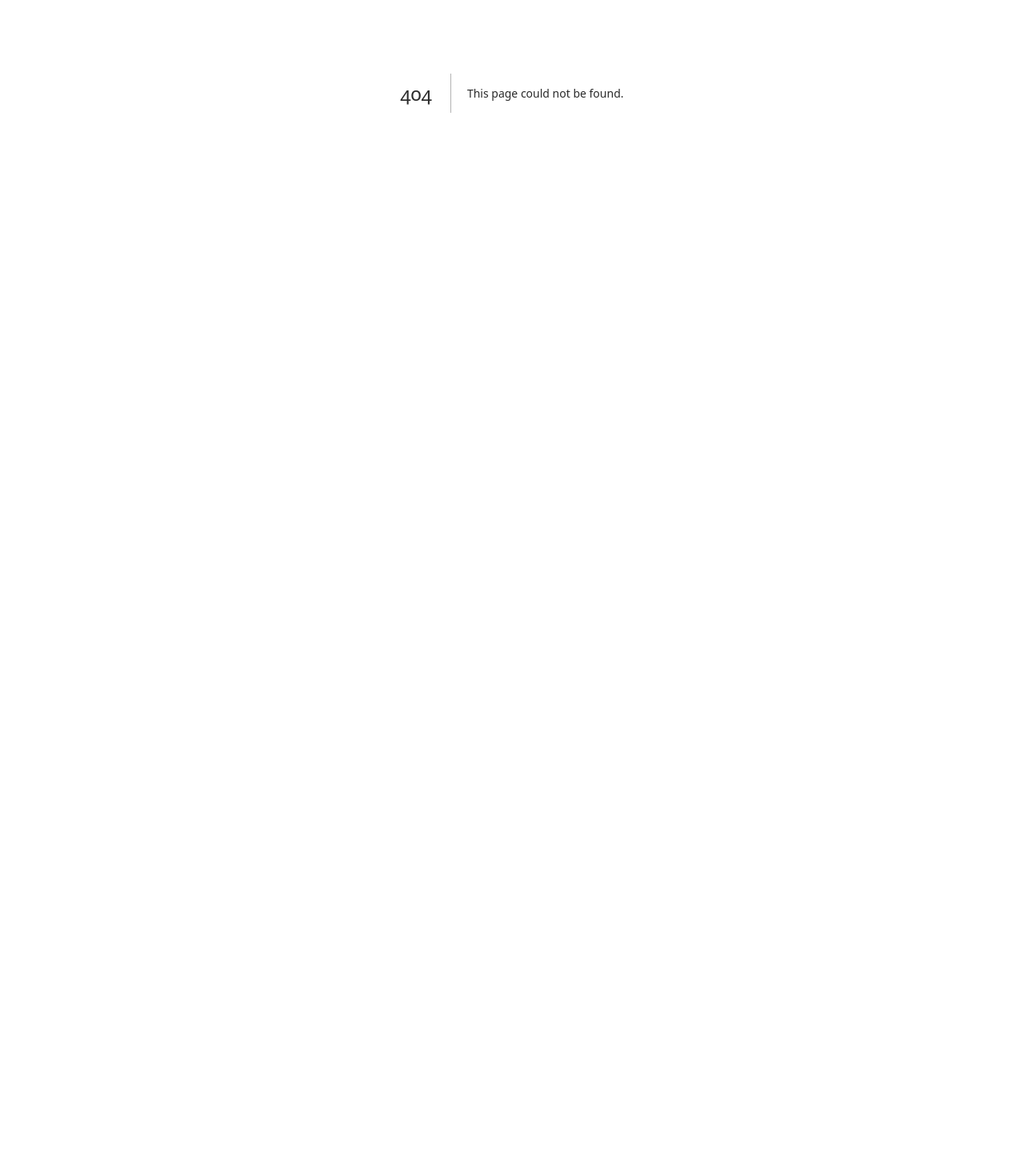
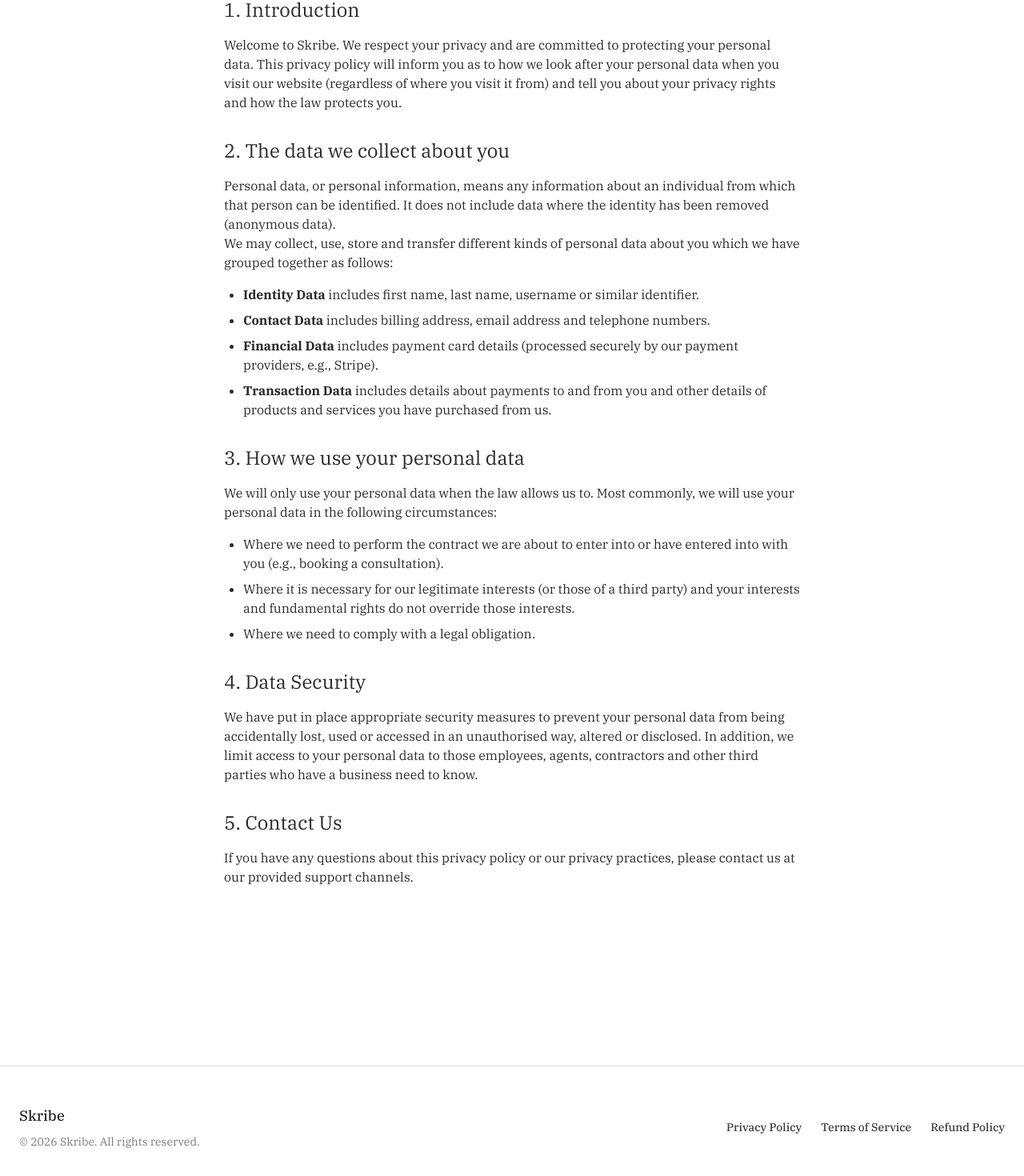
Before and after one commit to HenriquesPontes/Prompt-Academy, a Next.js app: page /legal/privacy in a window 1280 px wide. Before the commit this address had no page. Shown: the part 284-1754 px from the top of the page at 80% size. Before the commit the page ends 800 px from the top, so only its background shows below. Built offline with nearby package versions, Linux system fonts and the light colour scheme.

Commit message:
feat: add legal pages and footer

```diff
--- a/app/layout.tsx
+++ b/app/layout.tsx
@@ -1,6 +1,7 @@
 import type { Metadata, Viewport } from "next";
 import { GeistSans } from "geist/font/sans";
 import "./globals.css";
+import { Footer } from "@/components/ui/Footer";
 
 const TITLE =
   "Skribe — The markdown writing app for people who build with AI";
@@ -59,8 +60,11 @@
 }) {
   return (
     <html lang="en-US" className={GeistSans.variable}>
-      <body className="min-h-screen bg-paper text-ink font-serif antialiased">
-        {children}
+      <body className="min-h-screen bg-paper text-ink font-serif antialiased flex flex-col">
+        <div className="flex-1">
+          {children}
+        </div>
+        <Footer />
         <script
           type="application/ld+json"
           dangerouslySetInnerHTML={{
--- /dev/null
+++ b/app/legal/privacy/page.tsx
@@ -0,0 +1,45 @@
+import Link from "next/link";
+import { ArrowLeft } from "lucide-react";
+
+export default function PrivacyPolicy() {
+  return (
+    <div className="max-w-3xl mx-auto pt-24 pb-32 px-6">
+      <Link href="/" className="inline-flex items-center gap-2 text-chrome-text hover:text-ink transition-colors mb-8">
+        <ArrowLeft className="w-4 h-4" /> Back to Home
+      </Link>
+
+      <h1 className="text-4xl font-serif font-bold text-ink mb-8">Privacy Policy</h1>
+
+      <div className="prose prose-stone prose-lg">
+        <p className="text-chrome-text-soft mb-8">Last updated: {new Date().toLocaleDateString()}</p>
+
+        <h2 className="text-2xl font-serif text-ink mt-8 mb-4">1. Introduction</h2>
+        <p>Welcome to Skribe. We respect your privacy and are committed to protecting your personal data. This privacy policy will inform you as to how we look after your personal data when you visit our website (regardless of where you visit it from) and tell you about your privacy rights and how the law protects you.</p>
+
+        <h2 className="text-2xl font-serif text-ink mt-8 mb-4">2. The data we collect about you</h2>
+        <p>Personal data, or personal information, means any information about an individual from which that person can be identified. It does not include data where the identity has been removed (anonymous data).</p>
+        <p>We may collect, use, store and transfer different kinds of personal data about you which we have grouped together as follows:</p>
+        <ul className="list-disc pl-6 space-y-2 my-4">
+          <li><strong>Identity Data</strong> includes first name, last name, username or similar identifier.</li>
+          <li><strong>Contact Data</strong> includes billing address, email address and telephone numbers.</li>
+          <li><strong>Financial Data</strong> includes payment card details (processed securely by our payment providers, e.g., Stripe).</li>
+          <li><strong>Transaction Data</strong> includes details about payments to and from you and other details of products and services you have purchased from us.</li>
+        </ul>
+
+        <h2 className="text-2xl font-serif text-ink mt-8 mb-4">3. How we use your personal data</h2>
+        <p>We will only use your personal data when the law allows us to. Most commonly, we will use your personal data in the following circumstances:</p>
+        <ul className="list-disc pl-6 space-y-2 my-4">
+          <li>Where we need to perform the contract we are about to enter into or have entered into with you (e.g., booking a consultation).</li>
+          <li>Where it is necessary for our legitimate interests (or those of a third party) and your interests and fundamental rights do not override those interests.</li>
+          <li>Where we need to comply with a legal obligation.</li>
+        </ul>
+
+        <h2 className="text-2xl font-serif text-ink mt-8 mb-4">4. Data Security</h2>
+        <p>We have put in place appropriate security measures to prevent your personal data from being accidentally lost, used or accessed in an unauthorised way, altered or disclosed. In addition, we limit access to your personal data to those employees, agents, contractors and other third parties who have a business need to know.</p>
+
+        <h2 className="text-2xl font-serif text-ink mt-8 mb-4">5. Contact Us</h2>
+        <p>If you have any questions about this privacy policy or our privacy practices, please contact us at our provided support channels.</p>
+      </div>
+    </div>
+  );
+}
--- /dev/null
+++ b/app/legal/refunds/page.tsx
@@ -0,0 +1,33 @@
+import Link from "next/link";
+import { ArrowLeft } from "lucide-react";
+
+export default function RefundPolicy() {
+  return (
+    <div className="max-w-3xl mx-auto pt-24 pb-32 px-6">
+      <Link href="/" className="inline-flex items-center gap-2 text-chrome-text hover:text-ink transition-colors mb-8">
+        <ArrowLeft className="w-4 h-4" /> Back to Home
+      </Link>
+
+      <h1 className="text-4xl font-serif font-bold text-ink mb-8">Refund Policy</h1>
+
+      <div className="prose prose-stone prose-lg">
+        <p className="text-chrome-text-soft mb-8">Last updated: {new Date().toLocaleDateString()}</p>
+
+        <h2 className="text-2xl font-serif text-ink mt-8 mb-4">1. All Sales Are Final</h2>
+        <p>At Skribe, we pride ourselves on delivering high-quality consulting services, digital products, and resources. Because of the nature of digital goods and the time commitment required for one-on-one consulting, <strong>all sales are strictly final and non-refundable</strong>.</p>
+
+        <h2 className="text-2xl font-serif text-ink mt-8 mb-4">2. One-on-One Consulting</h2>
+        <p>When you book a consulting session, that time is specifically reserved for you. Therefore, we do not offer refunds for cancelled or missed appointments. If you need to reschedule, please contact us at least 24 hours in advance, and we will do our best to accommodate your request, subject to availability.</p>
+
+        <h2 className="text-2xl font-serif text-ink mt-8 mb-4">3. Digital Products</h2>
+        <p>Once a digital product has been purchased and accessed, it cannot be "returned." As such, we cannot issue refunds for digital downloads, courses, or guides under any circumstances.</p>
+
+        <h2 className="text-2xl font-serif text-ink mt-8 mb-4">4. Exceptional Circumstances</h2>
+        <p>In the rare event that a service cannot be delivered due to circumstances on our end, we will issue a full refund or provide equivalent credit. This is determined at the sole discretion of the Skribe team.</p>
+
+        <h2 className="text-2xl font-serif text-ink mt-8 mb-4">5. Contact Us</h2>
+        <p>If you have any questions or concerns before making a purchase or booking, please reach out to us so we can ensure our services are the right fit for your needs.</p>
+      </div>
+    </div>
+  );
+}
--- /dev/null
+++ b/app/legal/terms/page.tsx
@@ -0,0 +1,36 @@
+import Link from "next/link";
+import { ArrowLeft } from "lucide-react";
+
+export default function TermsOfService() {
+  return (
+    <div className="max-w-3xl mx-auto pt-24 pb-32 px-6">
+      <Link href="/" className="inline-flex items-center gap-2 text-chrome-text hover:text-ink transition-colors mb-8">
+        <ArrowLeft className="w-4 h-4" /> Back to Home
+      </Link>
+
+      <h1 className="text-4xl font-serif font-bold text-ink mb-8">Terms of Service</h1>
+
+      <div className="prose prose-stone prose-lg">
+        <p className="text-chrome-text-soft mb-8">Last updated: {new Date().toLocaleDateString()}</p>
+
+        <h2 className="text-2xl font-serif text-ink mt-8 mb-4">1. Agreement to Terms</h2>
+        <p>By accessing or using our website and services, you agree to be bound by these Terms of Service. If you disagree with any part of the terms, then you may not access our services.</p>
+
+        <h2 className="text-2xl font-serif text-ink mt-8 mb-4">2. Services</h2>
+        <p>Skribe provides digital products, resources, and one-on-one consulting services. We reserve the right to withdraw or amend our service, and any service or material we provide, in our sole discretion without notice.</p>
+
+        <h2 className="text-2xl font-serif text-ink mt-8 mb-4">3. Payments and Booking</h2>
+        <p>When you book a consultation or purchase a service, you agree to provide current, complete, and accurate purchase and account information. We use third-party payment processors (such as Stripe) to process payments safely.</p>
+
+        <h2 className="text-2xl font-serif text-ink mt-8 mb-4">4. Intellectual Property</h2>
+        <p>The Service and its original content, features, and functionality are and will remain the exclusive property of Skribe and its licensors. Our trademarks and trade dress may not be used in connection with any product or service without the prior written consent of Skribe.</p>
+
+        <h2 className="text-2xl font-serif text-ink mt-8 mb-4">5. Limitation of Liability</h2>
+        <p>In no event shall Skribe, nor its directors, employees, partners, agents, suppliers, or affiliates, be liable for any indirect, incidental, special, consequential or punitive damages, including without limitation, loss of profits, data, use, goodwill, or other intangible losses, resulting from your access to or use of or inability to access or use the Service.</p>
+
+        <h2 className="text-2xl font-serif text-ink mt-8 mb-4">6. Changes</h2>
+        <p>We reserve the right, at our sole discretion, to modify or replace these Terms at any time. By continuing to access or use our Service after those revisions become effective, you agree to be bound by the revised terms.</p>
+      </div>
+    </div>
+  );
+}
--- /dev/null
+++ b/components/ui/Footer.tsx
@@ -0,0 +1,28 @@
+import Link from "next/link";
+
+export function Footer() {
+  return (
+    <footer className="border-t border-hairline bg-paper/50 py-12 mt-24">
+      <div className="max-w-7xl mx-auto px-6 flex flex-col md:flex-row justify-between items-center gap-6">
+        <div className="flex flex-col items-center md:items-start gap-2">
+          <span className="font-serif font-medium text-lg text-ink">Skribe</span>
+          <span className="text-sm text-chrome-text-soft">
+            &copy; {new Date().getFullYear()} Skribe. All rights reserved.
+          </span>
+        </div>
+
+        <div className="flex flex-wrap justify-center gap-6 text-sm font-medium text-chrome-text hover:text-ink transition-colors">
+          <Link href="/legal/privacy" className="hover:text-accent transition-colors">
+            Privacy Policy
+          </Link>
+          <Link href="/legal/terms" className="hover:text-accent transition-colors">
+            Terms of Service
+          </Link>
+          <Link href="/legal/refunds" className="hover:text-accent transition-colors">
+            Refund Policy
+          </Link>
+        </div>
+      </div>
+    </footer>
+  );
+}
```
